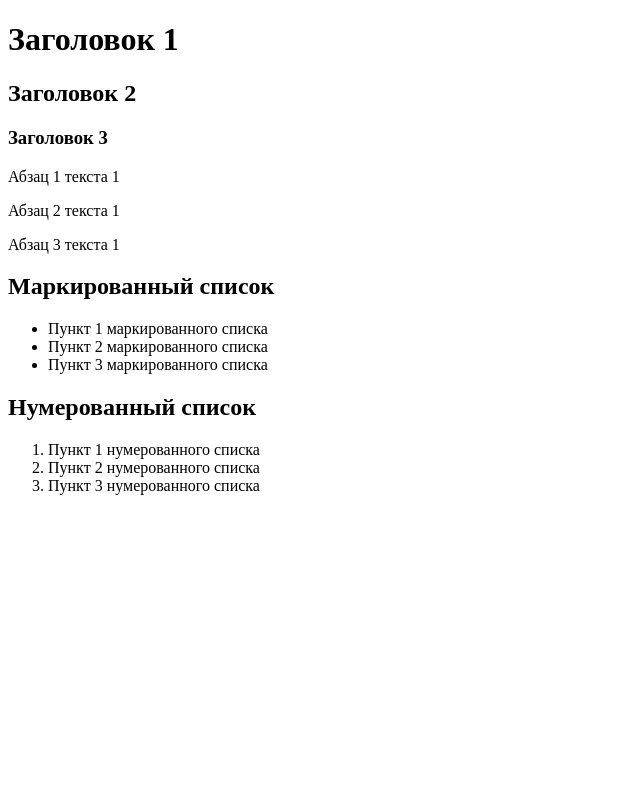
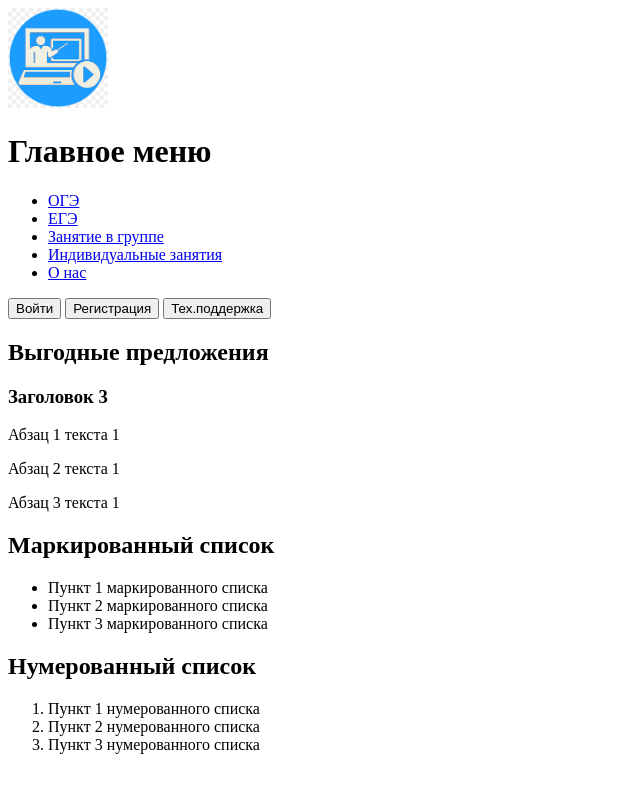
Before and after one commit to Ilsiya4/Project, a plain HTML site: page index.html in a window 1280 px wide. Shown: the whole page, without its empty margins (0-640 px from the left). Drawn offline with Linux system fonts and the light colour scheme.

Commit message:
13.11 - Добавили логотип и создали навигацию сайта.

```diff
--- a/index.html
+++ b/index.html
@@ -6,8 +6,25 @@
     <title>Document</title>
 </head>
 <body>
-    <h1>Заголовок 1</h1>
-    <h2>Заголовок 2</h2>
+    <header>
+        <img src="images/logo.png" alt="Логотип" width="100" height="100">
+        <h1>Главное меню</h1>
+        <nav>
+            <ul>
+                <li><a href="#">ОГЭ</a></li>
+                <li><a href="#">ЕГЭ</a></li>
+                <li><a href="#">Занятие в группе</a></li>
+                <li><a href="#">Индивидуальные занятия</a></li>
+                <li><a href="#">О нас</a></li>
+
+            </ul>
+        </nav>
+        <button>Войти</button>
+        <button>Регистрация</button>
+        <button>Тех.поддержка</button>
+    </header>
+    <h2>Выгодные предложения</h2>
+
     <h3>Заголовок 3</h3>
     <p>Абзац 1 текста 1</p>
     <p>Абзац 2 текста 1</p>
```
Also changed, not shown: images/logo.png (added), 1 other file.
